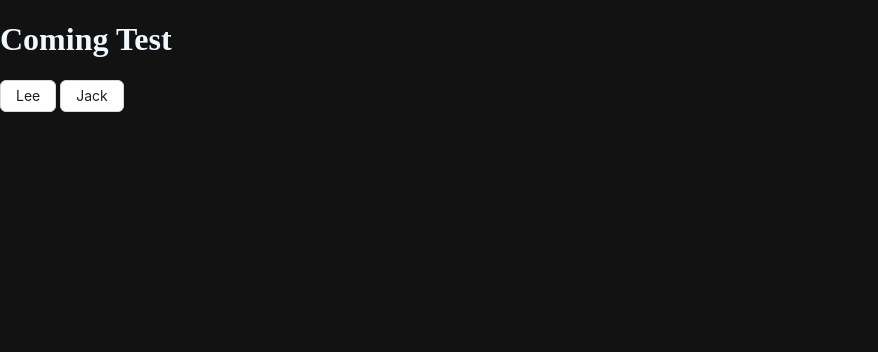
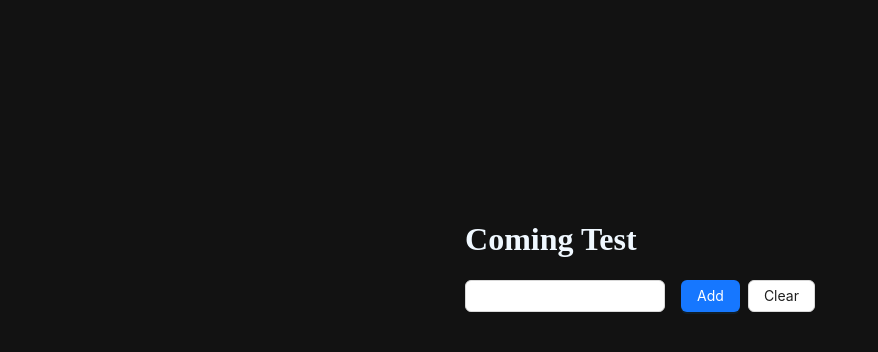
Before and after one commit to bullshitking-99/jobless, a React (Vite) app: page / in a window 1280 px wide. Shown: the top 352 px of the page, without its empty margins (0-878 px from the left). Built offline with nearby package versions, Linux system fonts and the light colour scheme.

Commit message:
feat: simple todo

```diff
--- a/src/App.tsx
+++ b/src/App.tsx
@@ -1,10 +1,10 @@
-import GreatCustomHooks from "./pages/CustomHooks";
+import SyncExternalStoreTodo from "./components/SimpleZustand/SyncExternalStoreTodo";
 
 function App() {
   return (
     <>
       <h1>Coming Test</h1>
-      <GreatCustomHooks></GreatCustomHooks>
+      <SyncExternalStoreTodo></SyncExternalStoreTodo>
     </>
   );
 }
--- /dev/null
+++ b/src/components/SimpleZustand/SyncExternalStoreTodo.tsx
@@ -0,0 +1,55 @@
+import { Button, Input } from "antd";
+import { useState } from "react";
+
+interface ITodo {
+  id: string;
+  val: string;
+}
+
+const SyncExternalStoreTodo = () => {
+  const [todos, setTodos] = useState<ITodo[]>([]);
+  const [val, setVal] = useState<string>("");
+
+  const addTodo = () => {
+    const todo = {
+      id: Math.random().toFixed(2),
+      val,
+    };
+
+    setTodos([...todos, todo]);
+    setVal("");
+  };
+
+  return (
+    <>
+      <div>
+        <Input
+          value={val}
+          onChange={({ target }) => {
+            setVal(target.value);
+          }}
+          style={{ width: "200px", marginRight: "16px" }}
+          onPressEnter={addTodo}
+        ></Input>
+        <Button style={{ marginRight: "8px" }} onClick={addTodo} type="primary">
+          Add
+        </Button>
+        <Button
+          onClick={() => {
+            setTodos([]);
+          }}
+          type="default"
+        >
+          Clear
+        </Button>
+      </div>
+      <ul>
+        {todos.map((t) => (
+          <li key={t.id}>{t.val}</li>
+        ))}
+      </ul>
+    </>
+  );
+};
+
+export default SyncExternalStoreTodo;
--- a/src/index.css
+++ b/src/index.css
@@ -1,11 +1,15 @@
 html,
 body,
 #app {
+  display: flex;
+  justify-content: center;
+  width: 100%;
   height: 100%;
   margin: 0;
   padding: 0;
+  padding-top: 100px;
+  color: aliceblue;
   background: #121212;
-  color: aliceblue;
 }
 
 html.dark {
```
